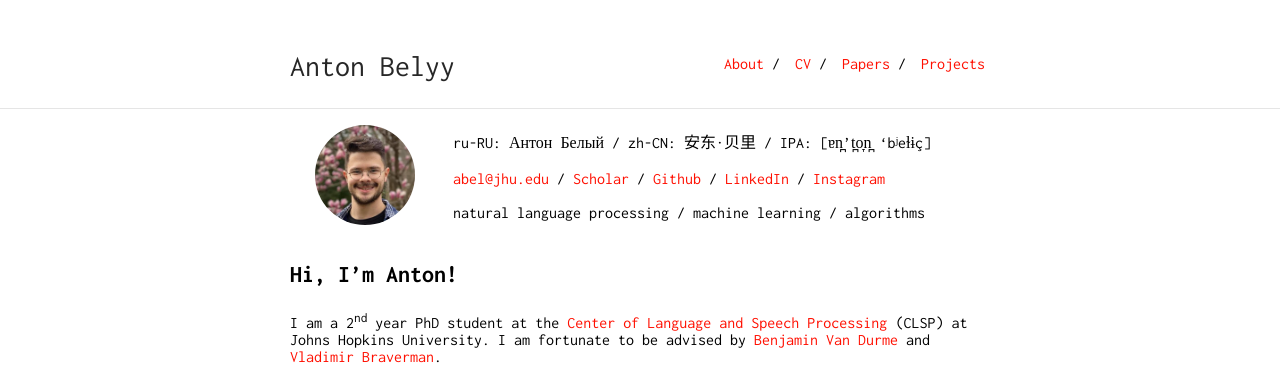
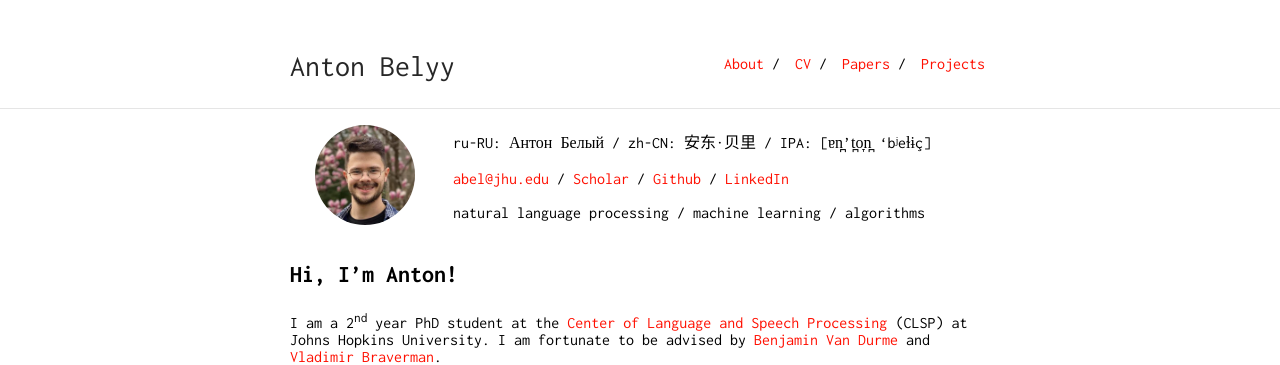
Before and after one commit to AVBelyy/AVBelyy.github.io, a Jekyll site: the page built from index.md, in a window 1280 px wide. Shown: the top 365 px of the page. Built offline with Jekyll 4.4.1, drawn with Linux system fonts in a browser that asks for light colours.

Commit message:
Remove Instagram link

```diff
--- a/index.md
+++ b/index.md
@@ -2,7 +2,7 @@
 layout: default
 ---
 
-[<img class="profile-picture" src="img/about/anton_sq.jpg">](img/about/anton.jpg) | ru-RU: Антон Белый / zh-CN: 安东·贝里 / IPA: [ɐn̪'t̪o̞n̪ 'bʲeɫɨç] <br><br> [abel@jhu.edu](mailto:abel@jhu.edu) / [Scholar](https://scholar.google.com/citations?user=okfWOCsAAAAJ) / [Github](https://github.com/AVBelyy/) / [LinkedIn](https://www.linkedin.com/in/anton-belyy-99704310b/) / [Instagram](https://www.instagram.com/tohnann/) <br><br> natural language processing / machine learning / algorithms
+[<img class="profile-picture" src="img/about/anton_sq.jpg">](img/about/anton.jpg) | ru-RU: Антон Белый / zh-CN: 安东·贝里 / IPA: [ɐn̪'t̪o̞n̪ 'bʲeɫɨç] <br><br> [abel@jhu.edu](mailto:abel@jhu.edu) / [Scholar](https://scholar.google.com/citations?user=okfWOCsAAAAJ) / [Github](https://github.com/AVBelyy/) / [LinkedIn](https://www.linkedin.com/in/anton-belyy-99704310b/) <br><br> natural language processing / machine learning / algorithms
 
 ## Hi, I'm Anton!
 I am a 2<sup>nd</sup> year PhD student at the [Center of Language and Speech Processing](https://www.clsp.jhu.edu/) (CLSP) at Johns Hopkins University. I am fortunate to be advised by [Benjamin Van Durme](http://www.cs.jhu.edu/~vandurme/) and [Vladimir Braverman](http://www.cs.jhu.edu/~vova/).
```
